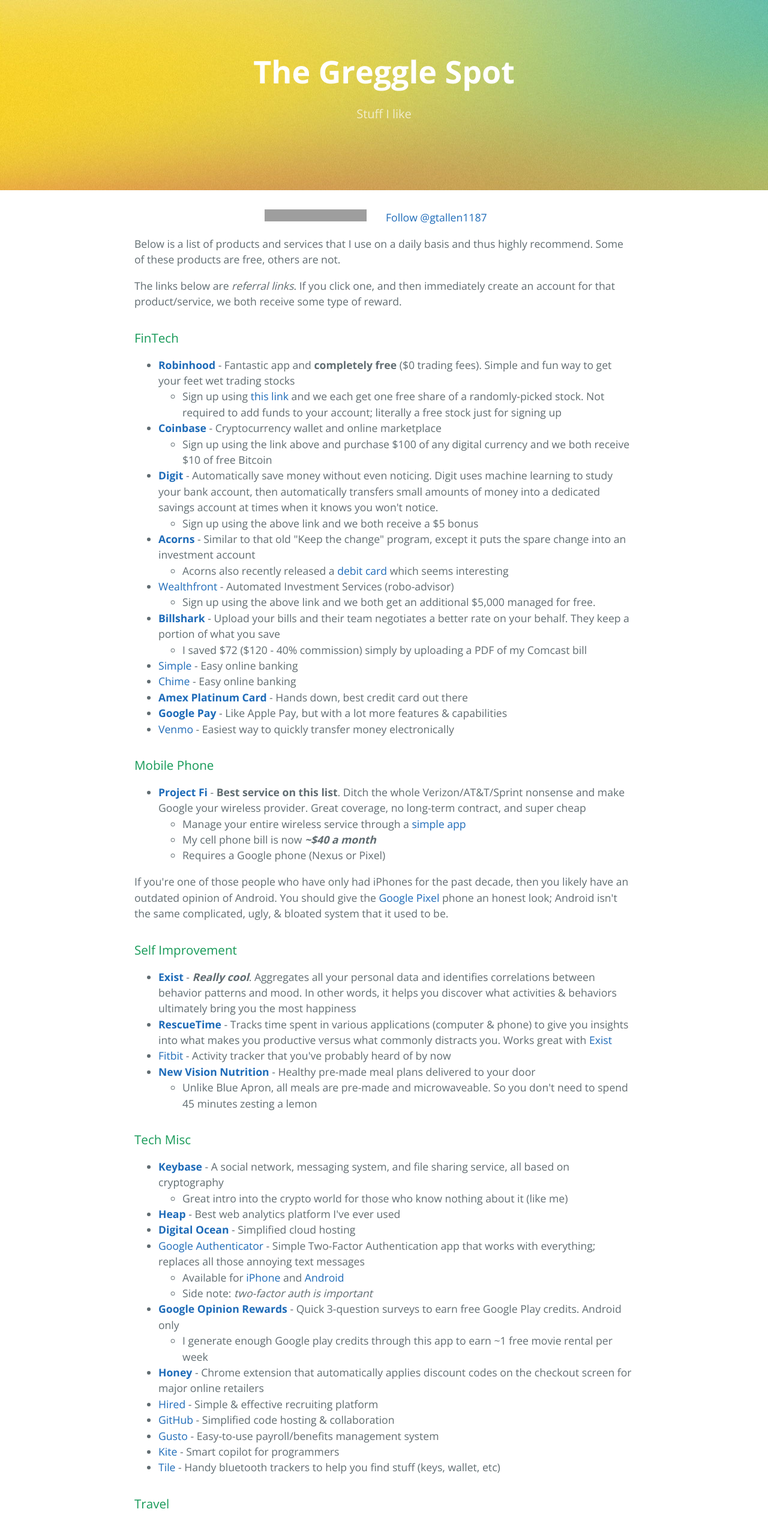
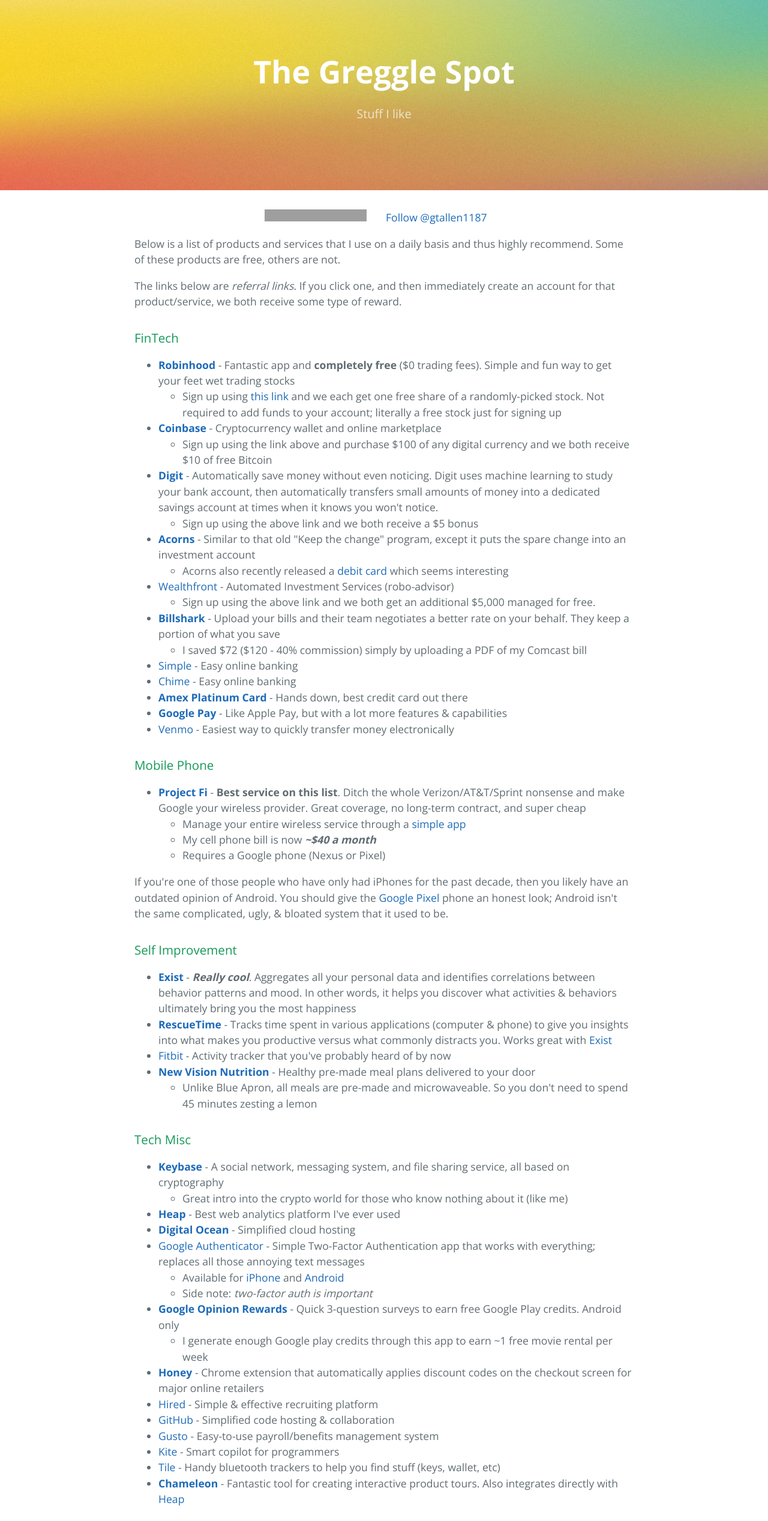
Before and after one commit to gtallen1187/gregallen.io, a plain HTML site: page index.html in a window 1280 px wide. Shown: the top 2535 px of the page at 60% size. Drawn offline with nearby package versions, Linux system fonts and the light colour scheme; grey boxes are pictures that could not be loaded.

Commit message:
Add Chameleon, revamp header background

```diff
--- a/index.html
+++ b/index.html
@@ -123,6 +123,7 @@
         <li><a href="https://gusto.com/r/Gq5dZ/?utm_source=reflink" target="_blank">Gusto</a> - Easy-to-use payroll/benefits management system</li>
         <li><a href="https://kite.com/ref/K99erDJ" target="_blank">Kite</a> - Smart copilot for programmers</li>
         <li><a href="http://ssqt.co/mEdMnKH" target="_blank">Tile</a> - Handy bluetooth trackers to help you find stuff (keys, wallet, etc)</li>
+        <li><b><a href="https://d.chmln.co/u/AQcjlhla5l1ivJTL" target="_blank">Chameleon</a></b> - Fantastic tool for creating interactive product tours.  Also integrates directly with <a href="https://heapanalytics.com/r/3w7kd" target="_blank">Heap</a></li>
       </ul>
 
       <h3><a id="travel" class="anchor" href="#travel" aria-hidden="true"><span aria-hidden="true" class="octicon octicon-link"></span></a>Travel</h3>
@@ -162,7 +163,7 @@
         <li><b><a href="https://evernote.com/products/skitch" target="_blank">Skitch</a></b> - Tool to quickly create & annotate screenshots</li>
         <li><b><a href="https://www.iterm2.com/" target="_blank">iTerm2</a></b> - A powerful, user-friendly terminal replacement for Macs</li>
         <li><b><a href="https://bahoom.com/hyperdock/" target="_blank">HyperDock</a></b> - Shows multi-window previews when hovering over application icons in the dock</li>
-        <li><b><a href="https://go.setapp.com/invite/7dblioby" target="_blank">Setapp</a></b> - A platform containing a wide variety of installable Mac apps, with a single monthly subscription to access all of them.  Some great/useful apps included in Setapp:</li>
+        <!--<li><b><a href="https://go.setapp.com/invite/7dblioby" target="_blank">Setapp</a></b> - A platform containing a wide variety of installable Mac apps, with a single monthly subscription to access all of them.  Some great/useful apps included in Setapp:</li>
         <ul>
           <li>Just like any bundle, Setapp contains some great apps, and also some worthless ones.  But for <b>$8.99 per month</b>, it's well worth it</li>
           <ul>
@@ -172,7 +173,7 @@
             <li><b>BetterTouchTool</b> - A tool for customizing the Macbook Pro Touch Bar</li>
           </ul>
         </ul>
-      </ul>
+      </ul>-->
 
       <!-- Development Browsers -->
       <!--<h3><a id="browsers" class="anchor" href="#browsers" aria-hidden="true"><span aria-hidden="true" class="octicon octicon-link"></span></a>Development Browsers</h3>
--- a/stylesheets/stylesheet.css
+++ b/stylesheets/stylesheet.css
@@ -58,7 +58,7 @@
   text-align: center;
   background-color: #159957;
   background-image: linear-gradient(120deg, #155799, #159957);
-  background-image: url("../img/colorful2.jpg"); }
+  background-image: url("../img/colorful3.jpg"); }
 
 @media screen and (min-width: 64em) {
   .page-header {
```
Also changed, not shown: README.md, img/colorful3.jpg (added).
